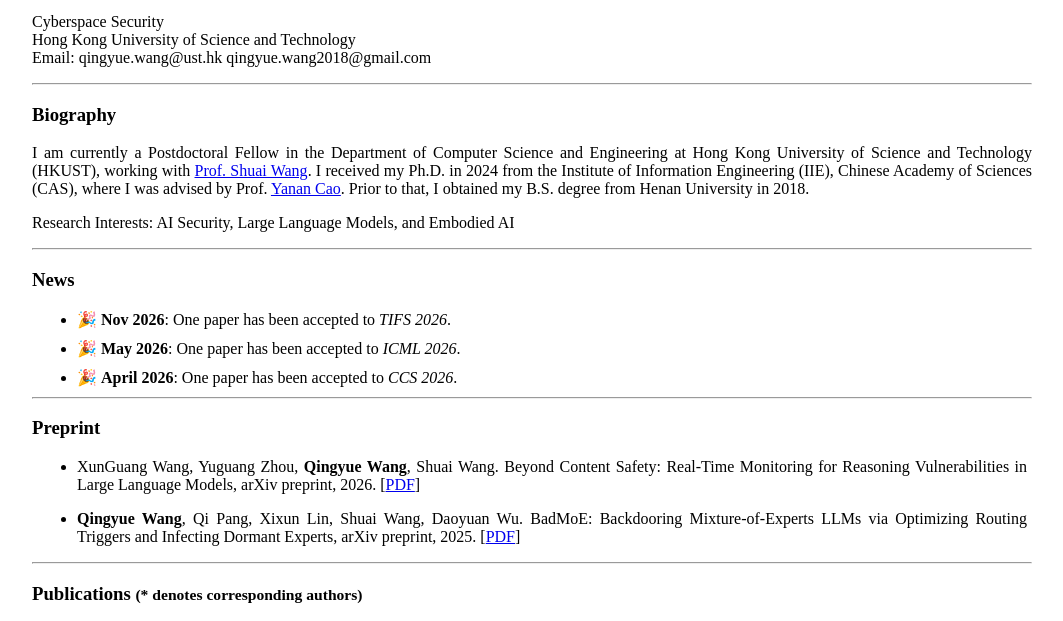
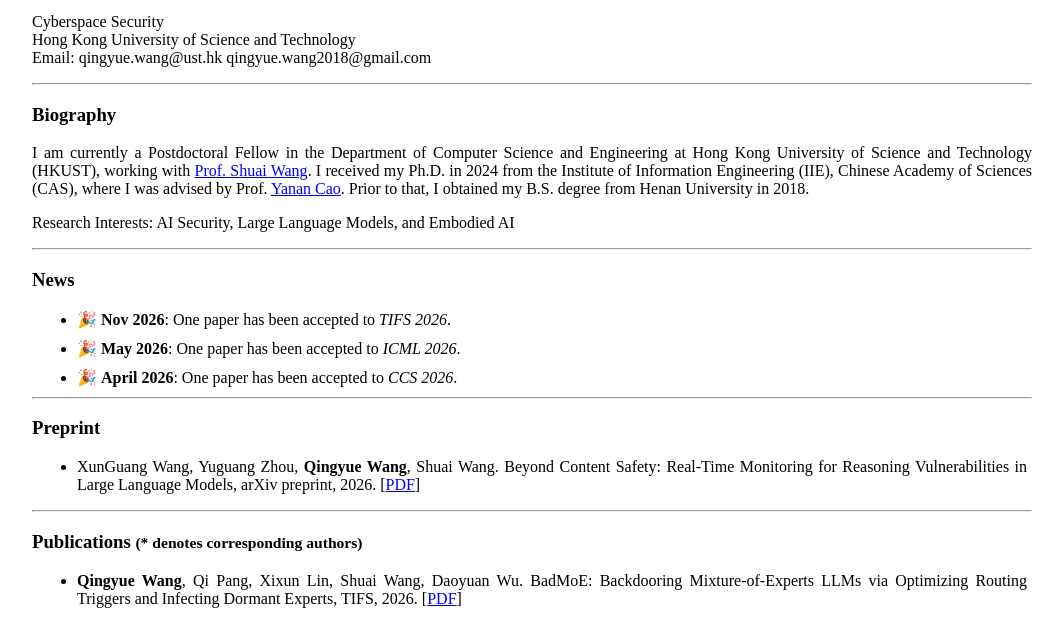
Before and after one commit to qingyue2014/qingyue2014.github.io, a plain HTML site: page index.html in a window 1280 px wide. Shown: the part 110-731 px from the top of the page, without its empty margins (108-1171 px from the left). Drawn offline with Linux system fonts and the light colour scheme.

Commit message:
Update index.html

```diff
--- a/index.html
+++ b/index.html
@@ -68,20 +68,20 @@
 			 </p>
 
 		</li>
-		<li>
-			<p>
-			       <b>Qingyue Wang</b>, Qi Pang, Xixun Lin, Shuai Wang, Daoyuan Wu.
-			        BadMoE: Backdooring Mixture-of-Experts LLMs via Optimizing
-Routing Triggers and Infecting Dormant Experts, arXiv preprint, 2025. [<a href="https://arxiv.org/pdf/2504.18598" target="_blank">PDF</a>]
-			 </p>
-
-		</li>
 
 	</ul>
 	<hr>
       <h3>Publications <small>(* denotes corresponding authors)</small></h3>
 
 		<ul>
+			<li>
+			<p>
+			       <b>Qingyue Wang</b>, Qi Pang, Xixun Lin, Shuai Wang, Daoyuan Wu.
+			        BadMoE: Backdooring Mixture-of-Experts LLMs via Optimizing
+Routing Triggers and Infecting Dormant Experts, TIFS, 2026. [<a href="https://arxiv.org/pdf/2504.18598" target="_blank">PDF</a>]
+			 </p>
+
+		</li>
 						<li>
 			<p>
 			       Ruixuan Huang, <b>Qingyue Wang<sup>*</sup></b>, Hantao Huang, Yudong Gao, Dong Chen, Shuai Wang
```
